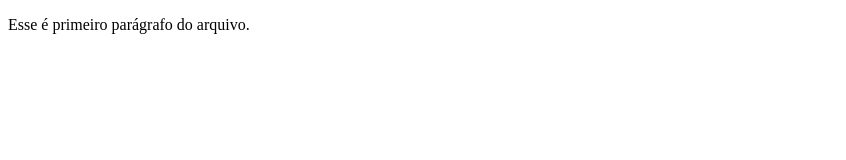
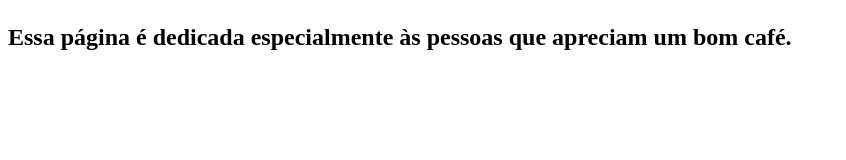
Before and after one commit to CarlosBR1964/ProjetoGit, a plain HTML site: page index.html in a window 1280 px wide. Shown: the whole page, without its empty margins (0-846 px from the left). Drawn offline with Linux system fonts and the light colour scheme.

Commit message:
Inicio do site sobre cafés

```diff
--- a/index.html
+++ b/index.html
@@ -4,9 +4,9 @@
     <meta charset="UTF-8">
     <meta http-equiv="X-UA-Compatible" content="IE=edge">
     <meta name="viewport" content="width=device-width, initial-scale=1.0">
-    <title>Prmeiro Git</title>
+    <title>Tudo por café</title>
 </head>
 <body>
-    <p>Esse é primeiro parágrafo do arquivo.</p>
+  <h2><p>Essa página é dedicada especialmente às pessoas que apreciam um bom café.</p></h2>
 </body>
 </html>
```
